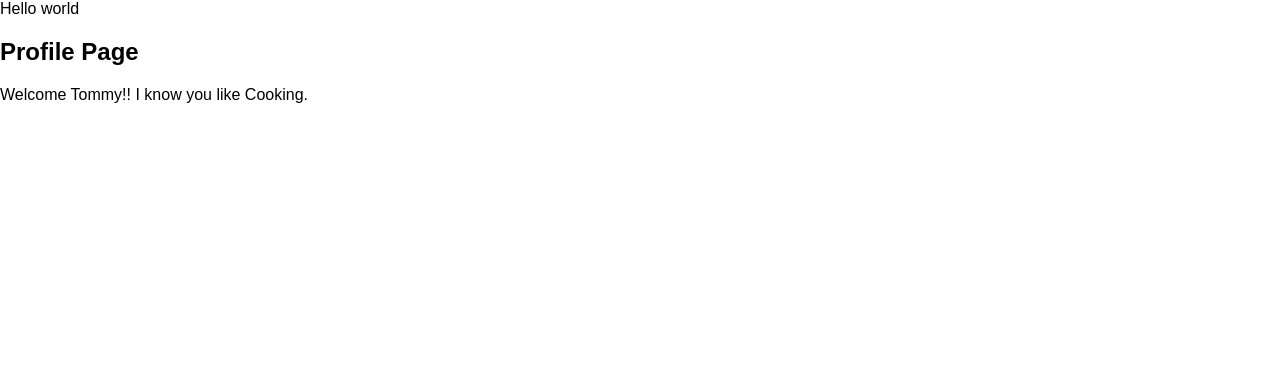
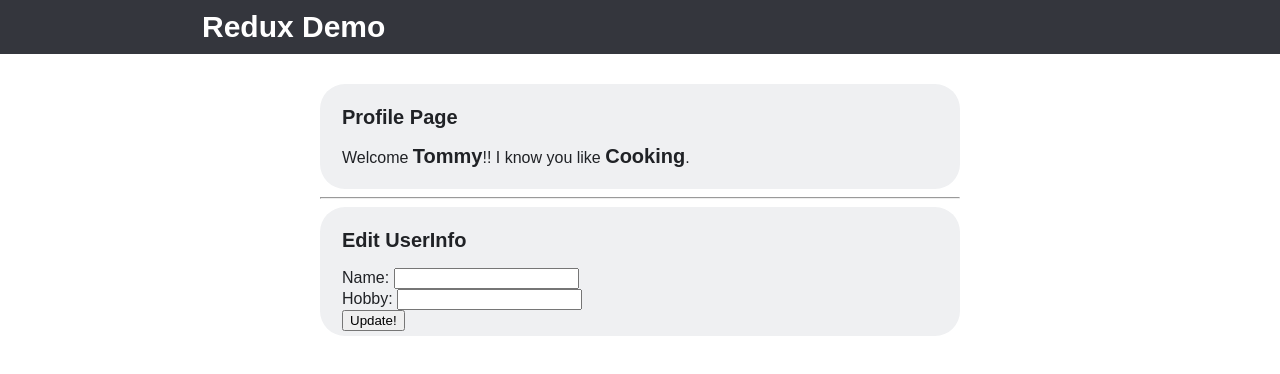
Before and after one commit to shameelkh/redux-demo, a React (Create React App) app: page / in a window 1280 px wide. Shown: the top 374 px of the page. Built offline with nearby package versions, Linux system fonts and the light colour scheme.

Commit message:
connect with redux and display

```diff
--- a/src/App.css
+++ b/src/App.css
@@ -1,28 +1,38 @@
-.App {
-  text-align: center;
+.container {
+  margin: auto;
+  width: 50%;
+  padding: 10px;
+  font-family: Arial, Helvetica, sans-serif;
+  color: #202226;
 }
 
-.App-logo {
-  animation: App-logo-spin infinite 20s linear;
-  height: 80px;
+header {
+  background: #34363d;
 }
 
-.App-header {
-  background-color: #222;
-  height: 150px;
-  padding: 20px;
+header h1 {
+  margin-top: 0;
+  margin-left: 15%;
+  padding: 10px;
   color: white;
+  font-family: Arial, Helvetica, sans-serif;
+  font-size: 30px;
+  font-weight: bold;
 }
 
-.App-title {
-  font-size: 1.5em;
+.page {
+  border-radius: 25px;
+  padding: 5px;
+  padding-left: 22px;
+  background-color: #eff0f2;
 }
 
-.App-intro {
-  font-size: large;
+.stress {
+  font-weight: bold;
+  font-size: 20px;
 }
 
-@keyframes App-logo-spin {
-  from { transform: rotate(0deg); }
-  to { transform: rotate(360deg); }
+h2 {
+  font-size: 20px;
+  color: #202226;
 }
--- a/src/App.js
+++ b/src/App.js
@@ -1,13 +1,20 @@
 import React, { Component } from 'react';
 import './App.css';
 import Profile from './components/Profile'
+import EditProfileForm from './components/EditProfileForm'
 
 class App extends Component {
   render() {
     return (
       <div>
-        <div>Hello world</div>
-        <Profile />
+        <header>
+          <h1>Redux Demo</h1>
+        </header>
+        <div className="container">
+          <Profile />
+          <hr />
+          <EditProfileForm />
+        </div>
       </div>
     );
   }
--- a/src/index.js
+++ b/src/index.js
@@ -1,13 +1,17 @@
 import React from 'react';
 import ReactDOM from 'react-dom';
+import { Provider } from 'react-redux'
+import { createStore, applyMiddleware } from 'redux'
+import App from './App';
 import './index.css';
-import App from './App';
-import { Provider } from 'react-redux'
+import AppReducer from './reducers'
+
+let store = createStore(AppReducer)
 
 const Root = () => {
     return (
-        <Provider store={null}>
-            <App/>
+        <Provider store={store}>
+            <App />
         </Provider>
     )
 }
--- /dev/null
+++ b/src/reducers/index.js
@@ -0,0 +1,10 @@
+import { combineReducers } from 'redux'
+import UserInfoReducer from './UserInfoReducer'
+
+const allReducers = {
+    UserInfoReducer: UserInfoReducer
+}
+
+const AppReducer = combineReducers(allReducers)
+
+export default AppReducer
```
